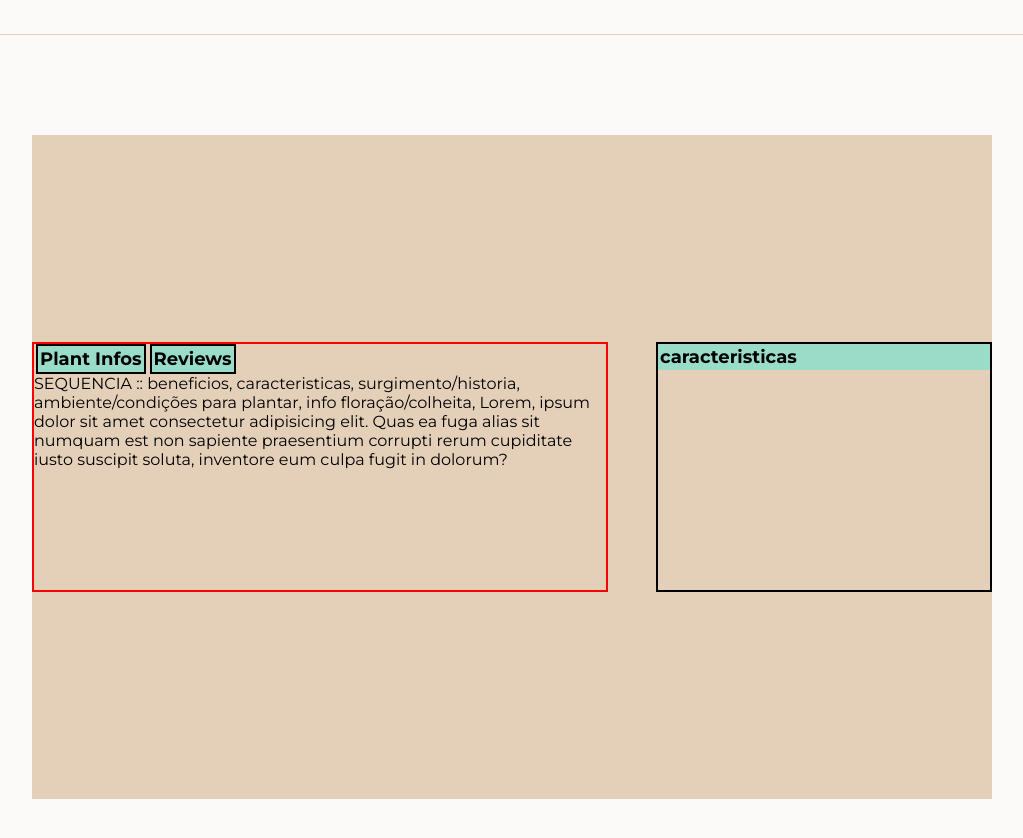
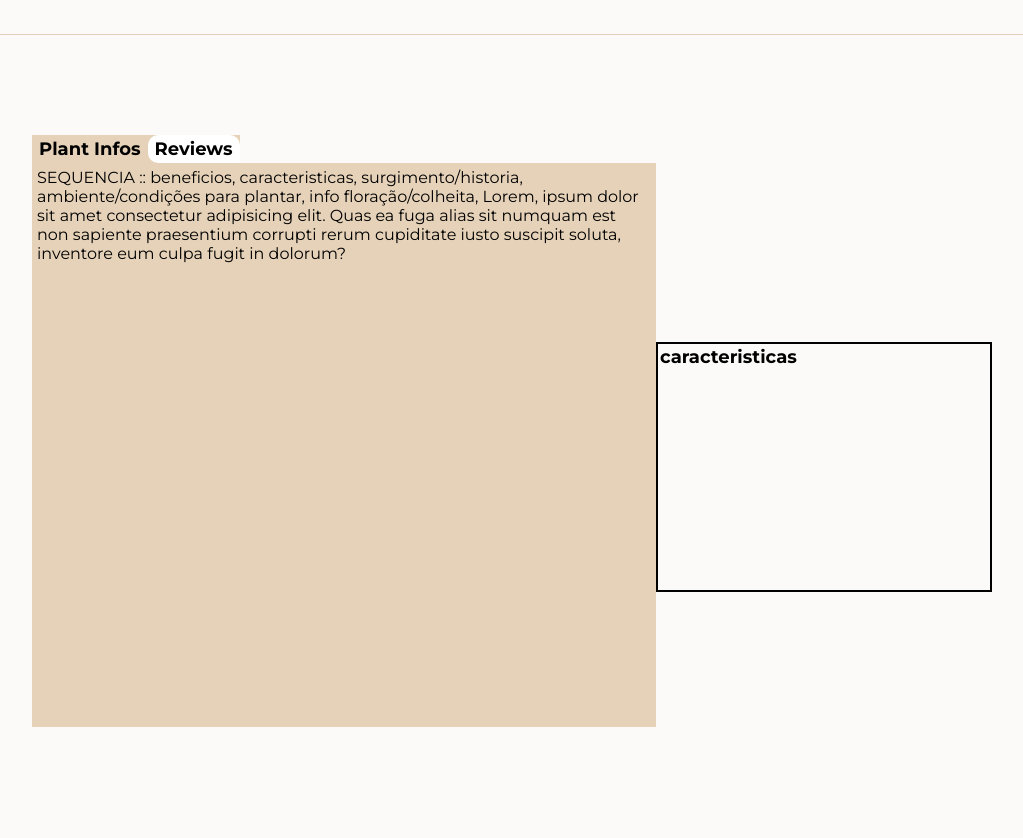
Before and after one commit to Sant-Thiago/Wiki-Plant, a React (Vite) app: page / in a window 1280 px wide. Shown: the part 780-1618 px from the top of the page, without its empty margins (128-1151 px from the left). Built offline with nearby package versions, Linux system fonts and the light colour scheme.

Commit message:
subindo seila

```diff
--- a/src/App.css
+++ b/src/App.css
@@ -59,9 +59,6 @@ section {
 
 .sectionUM {
     background-color: var(--whitePrimary);
-}
-.sec2 {
-    background-color: var(--creamPrimary);
 }
 
 .divImg {
@@ -162,19 +159,38 @@ section {
 }
 
 .infosPlant {
-    border: 2px solid red;
-    width: 60%;
-    height: 250px;
+    width: 65%;
+    height: 100%;
 }
 
-.reviews {
+.infoTabs {
+    display: flex;
+
+    width: fit-content;
+
     font-size: 10px;
-    display: flex;
 }
 
-.reviews h2 {
-    border: 2px solid black;
-    margin: 0 2px;
+.infoTabs > div {
+    background-color: var(--creamSecondary);
+}
+
+.tab {
+    border-top-left-radius: 10px;
+    border-top-right-radius: 10px;
+    padding: 3px 7px;
+    background-color: white;
+    border-bottom-left-radius: 10px;
+}
+
+.selected {
+    background-color: var(--creamSecondary);
+}
+
+.infos {
+    background-color: var(--creamSecondary);
+    padding: 5px;
+    height: 85%;
 }
 
 .infoCarac {
--- a/src/App.jsx
+++ b/src/App.jsx
@@ -62,11 +62,15 @@ ReactDOM.createRoot(document.getElementById('root')).render(
       </div>
     </section>
     <div className='horizontal'></div>
-    <section className='sec2'>
+    <section>
       <div className='infosPlant'>
-        <div className='reviews'>
-          <h2>Plant Infos</h2>
-          <h2>Reviews</h2>
+        <div className='infoTabs'>
+          <div className=''>
+            <h2 className='tab selected'>Plant Infos</h2>
+          </div>
+          <div className='deselected'>
+            <h2 className='tab'>Reviews</h2>
+          </div>
         </div>
         <p className='infos'>
           SEQUENCIA ::
--- a/src/Bar/Bar.jsx
+++ b/src/Bar/Bar.jsx
@@ -1,5 +1,4 @@
 import './Bar.css';
-import '../App.css'
 import { useEffect, useState } from 'react';
 import $ from 'jquery';
 
--- a/src/Block/Block.jsx
+++ b/src/Block/Block.jsx
@@ -1,6 +1,5 @@
 import { useState } from 'react';
 import './Block.css';
-import '../App.css'
 
 function Block() {
 
--- a/src/Buttons/LikeButton/LikeButton.jsx
+++ b/src/Buttons/LikeButton/LikeButton.jsx
@@ -1,6 +1,5 @@
 import { useState } from 'react';
 import './LikeButton.css';
-import '../../App.css'
 
 function LikeButton() {
     const [ativo, setAtivo] = useState(false);
--- a/src/Characteristics/Substances/Substances.css
+++ b/src/Characteristics/Substances/Substances.css
@@ -11,8 +11,6 @@ h2 {
     font-size: 18px;
 
     padding: 2px;
-
-    background-color: var(--greenSecondary);
 }
 
 .percent {
--- a/src/Characteristics/Substances/Substances.jsx
+++ b/src/Characteristics/Substances/Substances.jsx
@@ -1,5 +1,4 @@
 import './Substances.css';
-import '../../App.css'
 
 function Substances() {
     let thc;
--- a/src/Rating/Rating.css
+++ b/src/Rating/Rating.css
@@ -20,7 +20,7 @@
     font-weight: 600;
 }
 
-.reviews {
+.infoTabs {
     font-size: 12px;
     color: black;
 }
--- a/src/Rating/Rating.jsx
+++ b/src/Rating/Rating.jsx
@@ -93,9 +93,9 @@ function Rating() {
                 </p>
                 <p id='grades' className='grades'>{grades}</p>
             </div>
-            <a href="./" id='reviews' className='reviews'>({totalReviews}
+            <a href="./" id='infoTabs' className='infoTabs'>({totalReviews}
                 {
-                    totalReviews == 1 ? ` review`: ` reviews`
+                    totalReviews == 1 ? ` review`: ` infoTabs`
                 }
             )
             </a>
```
